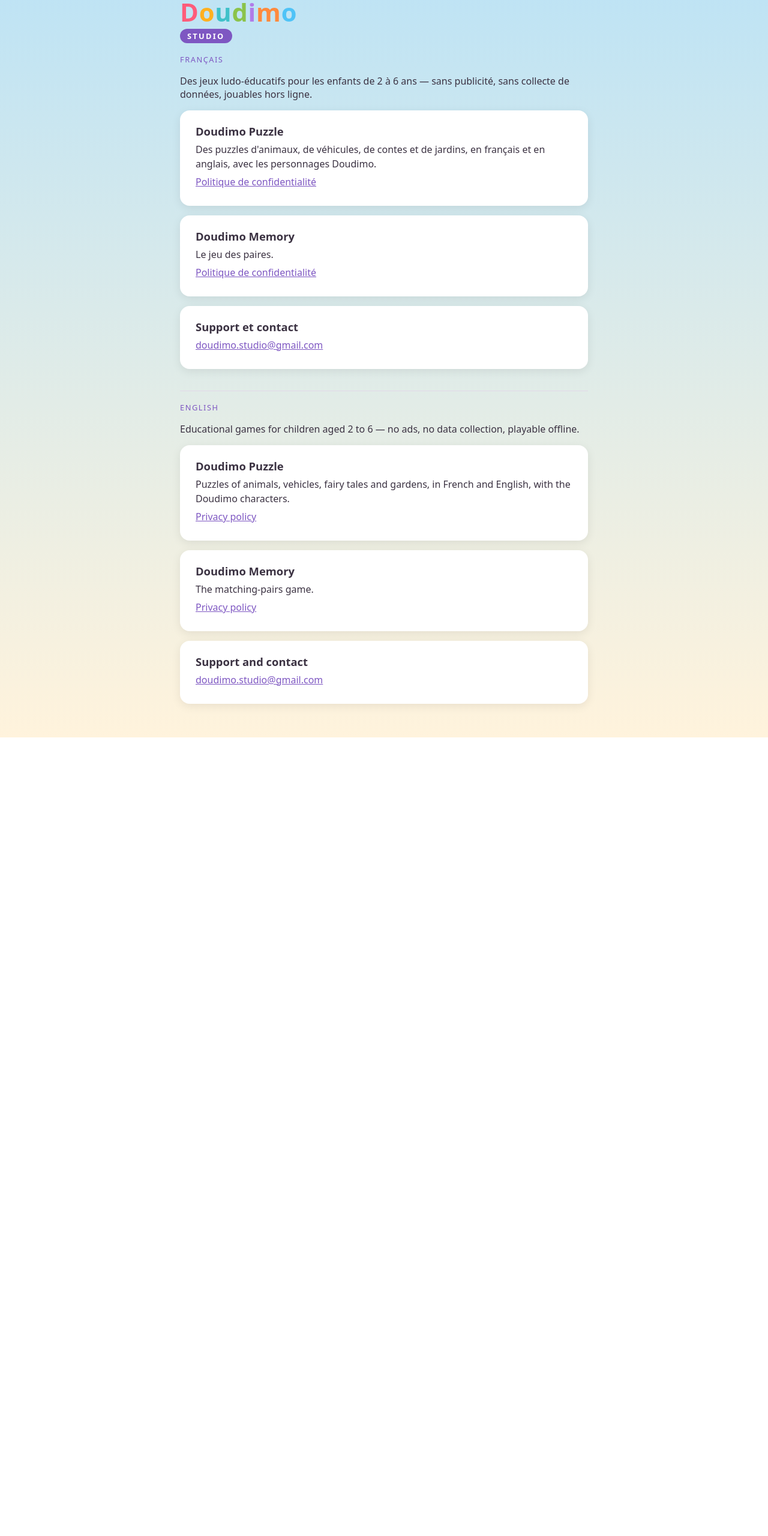
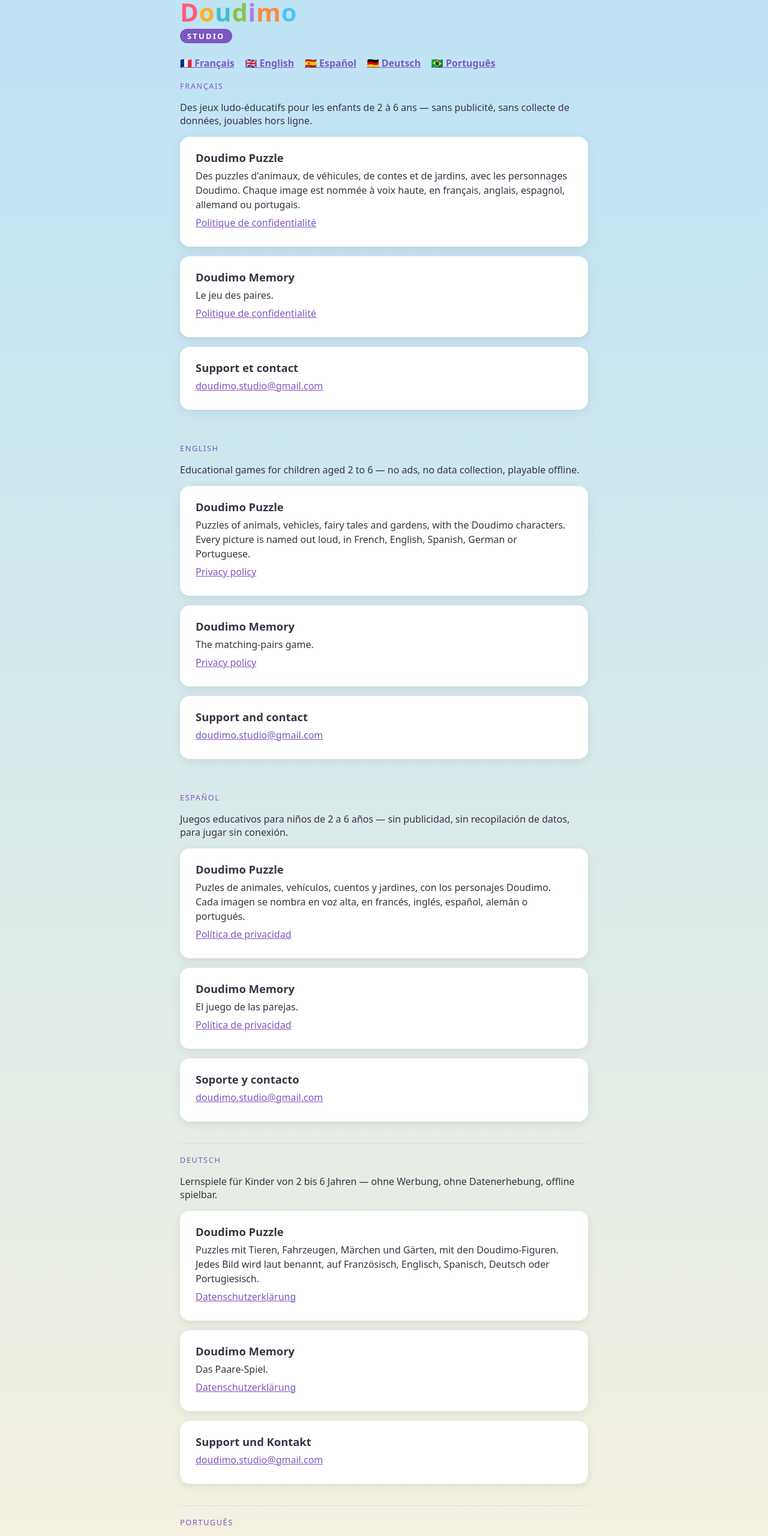
Before and after one commit to doudimostudio-blip/doudimo-site, a plain HTML site: page index.html in a window 1280 px wide. Shown: the part 40-2600 px from the top of the page at 60% size. Before the commit the page ends 1269 px from the top, so only its background shows below. Drawn offline with Linux system fonts and the light colour scheme.

Commit message:
Accueil : cinq langues, Puzzle nommé à voix haute dans les cinq

```diff
--- a/index.html
+++ b/index.html
@@ -4,7 +4,7 @@
 <meta charset="utf-8">
 <meta name="viewport" content="width=device-width, initial-scale=1">
 <title>Doudimo Studio</title>
-<meta name="description" content="Doudimo Studio — des jeux ludo-éducatifs pour les enfants de 2 à 6 ans, sans publicité, sans collecte de données. Educational games for children aged 2–6, no ads, no data collection.">
+<meta name="description" content="Doudimo Studio — des jeux ludo-éducatifs pour les enfants de 2 à 6 ans, sans publicité, sans collecte de données. Educational games for children aged 2–6, no ads, no data collection. Juegos educativos · Lernspiele · Jogos educativos.">
 <style>
   body { font-family: system-ui, sans-serif; margin: 0; color: #3B3242;
          background: linear-gradient(#BDE3F5, #FFF3DC); min-height: 100vh; }
@@ -19,6 +19,8 @@
   .studio { display: inline-block; margin-top: 6px; padding: 3px 12px; border-radius: 999px;
             background: #7E57C2; color: #fff; font-weight: 800; letter-spacing: .18em;
             font-size: .8rem; }
+  nav.langues { display: flex; flex-wrap: wrap; gap: .5em 1.1em; font-weight: 700;
+                margin: 22px 0 6px; }
   .langue { font-size: .8rem; color: #7E57C2; margin: 18px 0 6px; letter-spacing: .12em; }
   .carte { background: #fff; border-radius: 16px; padding: 22px 26px;
            box-shadow: 0 4px 16px rgba(0,0,0,.08); margin-top: 16px; }
@@ -37,14 +39,24 @@
     </div>
   </header>
 
+  <nav class="langues" aria-label="Langues">
+    <a href="#fr">🇫🇷 Français</a>
+    <a href="#en">🇬🇧 English</a>
+    <a href="#es">🇪🇸 Español</a>
+    <a href="#de">🇩🇪 Deutsch</a>
+    <a href="#pt">🇧🇷 Português</a>
+  </nav>
+
+  <section id="fr">
   <div class="langue">FRANÇAIS</div>
   <p>Des jeux ludo-éducatifs pour les enfants de 2 à 6 ans —
      sans publicité, sans collecte de données, jouables hors ligne.</p>
   <div class="carte">
     <h2>Doudimo Puzzle</h2>
     <p>Des puzzles d'animaux, de véhicules, de contes et de jardins,
-       en français et en anglais, avec les personnages Doudimo.</p>
-    <p><a href="puzzle/confidentialite.html">Politique de confidentialité</a></p>
+       avec les personnages Doudimo. Chaque image est nommée à voix haute,
+       en français, anglais, espagnol, allemand ou portugais.</p>
+    <p><a href="puzzle/confidentialite.html#fr">Politique de confidentialité</a></p>
   </div>
   <div class="carte">
     <h2>Doudimo Memory</h2>
@@ -55,26 +67,99 @@
     <h2>Support et contact</h2>
     <p><a href="mailto:doudimo.studio@gmail.com">doudimo.studio@gmail.com</a></p>
   </div>
+  </section>
 
   <hr>
-  <div class="langue" lang="en">ENGLISH</div>
-  <p lang="en">Educational games for children aged 2 to 6 —
+  <section id="en" lang="en">
+  <div class="langue">ENGLISH</div>
+  <p>Educational games for children aged 2 to 6 —
      no ads, no data collection, playable offline.</p>
-  <div class="carte" lang="en">
+  <div class="carte">
     <h2>Doudimo Puzzle</h2>
     <p>Puzzles of animals, vehicles, fairy tales and gardens,
-       in French and English, with the Doudimo characters.</p>
-    <p><a href="puzzle/confidentialite.html#privacy-policy--doudimo-puzzle">Privacy policy</a></p>
+       with the Doudimo characters. Every picture is named out loud,
+       in French, English, Spanish, German or Portuguese.</p>
+    <p><a href="puzzle/confidentialite.html#en">Privacy policy</a></p>
   </div>
-  <div class="carte" lang="en">
+  <div class="carte">
     <h2>Doudimo Memory</h2>
     <p>The matching-pairs game.</p>
     <p><a href="memory/confidentialite.html">Privacy policy</a></p>
   </div>
-  <div class="carte" lang="en">
+  <div class="carte">
     <h2>Support and contact</h2>
     <p><a href="mailto:doudimo.studio@gmail.com">doudimo.studio@gmail.com</a></p>
   </div>
+  </section>
+
+  <hr>
+  <section id="es" lang="es">
+  <div class="langue">ESPAÑOL</div>
+  <p>Juegos educativos para niños de 2 a 6 años —
+     sin publicidad, sin recopilación de datos, para jugar sin conexión.</p>
+  <div class="carte">
+    <h2>Doudimo Puzzle</h2>
+    <p>Puzles de animales, vehículos, cuentos y jardines,
+       con los personajes Doudimo. Cada imagen se nombra en voz alta,
+       en francés, inglés, español, alemán o portugués.</p>
+    <p><a href="puzzle/confidentialite.html#es">Política de privacidad</a></p>
+  </div>
+  <div class="carte">
+    <h2>Doudimo Memory</h2>
+    <p>El juego de las parejas.</p>
+    <p><a href="memory/confidentialite.html">Política de privacidad</a></p>
+  </div>
+  <div class="carte">
+    <h2>Soporte y contacto</h2>
+    <p><a href="mailto:doudimo.studio@gmail.com">doudimo.studio@gmail.com</a></p>
+  </div>
+  </section>
+
+  <hr>
+  <section id="de" lang="de">
+  <div class="langue">DEUTSCH</div>
+  <p>Lernspiele für Kinder von 2 bis 6 Jahren —
+     ohne Werbung, ohne Datenerhebung, offline spielbar.</p>
+  <div class="carte">
+    <h2>Doudimo Puzzle</h2>
+    <p>Puzzles mit Tieren, Fahrzeugen, Märchen und Gärten,
+       mit den Doudimo-Figuren. Jedes Bild wird laut benannt,
+       auf Französisch, Englisch, Spanisch, Deutsch oder Portugiesisch.</p>
+    <p><a href="puzzle/confidentialite.html#de">Datenschutzerklärung</a></p>
+  </div>
+  <div class="carte">
+    <h2>Doudimo Memory</h2>
+    <p>Das Paare-Spiel.</p>
+    <p><a href="memory/confidentialite.html">Datenschutzerklärung</a></p>
+  </div>
+  <div class="carte">
+    <h2>Support und Kontakt</h2>
+    <p><a href="mailto:doudimo.studio@gmail.com">doudimo.studio@gmail.com</a></p>
+  </div>
+  </section>
+
+  <hr>
+  <section id="pt" lang="pt">
+  <div class="langue">PORTUGUÊS</div>
+  <p>Jogos educativos para crianças de 2 a 6 anos —
+     sem publicidade, sem coleta de dados, para jogar off-line.</p>
+  <div class="carte">
+    <h2>Doudimo Puzzle</h2>
+    <p>Quebra-cabeças de animais, veículos, contos e jardins,
+       com os personagens Doudimo. Cada imagem é dita em voz alta,
+       em francês, inglês, espanhol, alemão ou português.</p>
+    <p><a href="puzzle/confidentialite.html#pt">Política de privacidade</a></p>
+  </div>
+  <div class="carte">
+    <h2>Doudimo Memory</h2>
+    <p>O jogo dos pares.</p>
+    <p><a href="memory/confidentialite.html">Política de privacidade</a></p>
+  </div>
+  <div class="carte">
+    <h2>Suporte e contato</h2>
+    <p><a href="mailto:doudimo.studio@gmail.com">doudimo.studio@gmail.com</a></p>
+  </div>
+  </section>
 </main>
 </body>
 </html>
```
